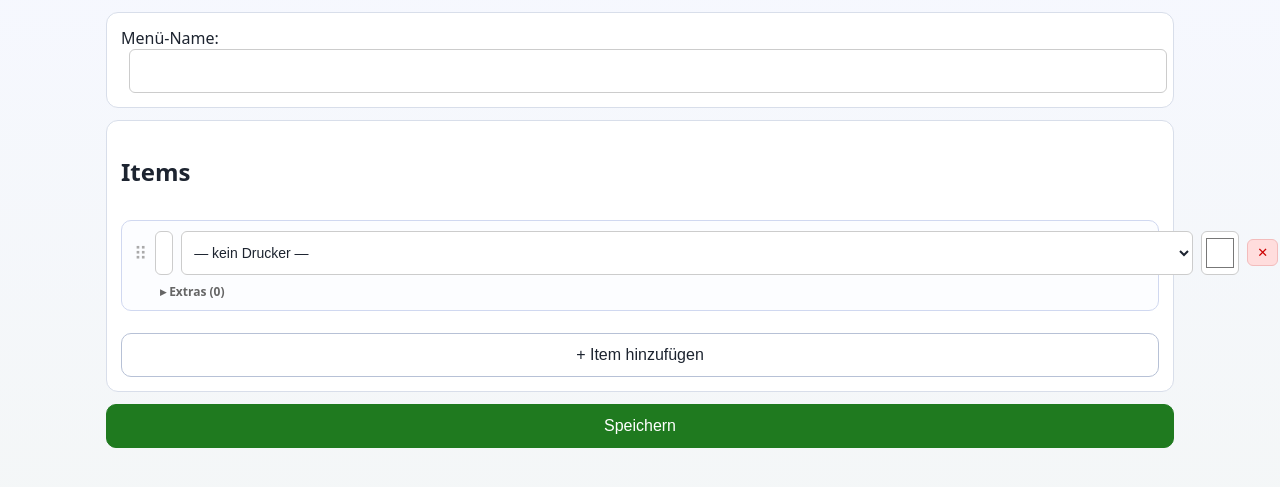
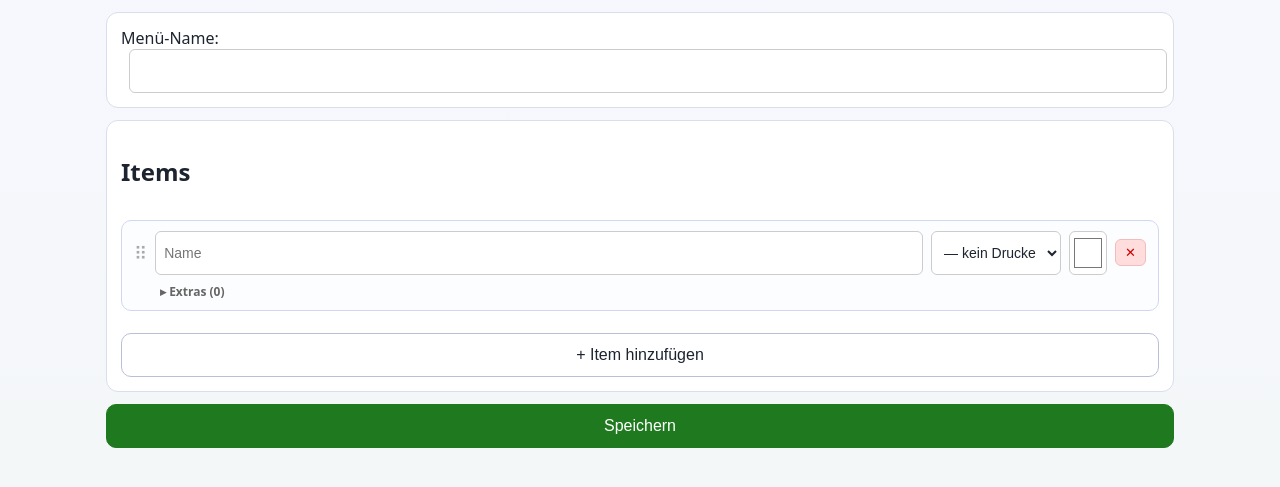
Before and after one commit to philipp-btz/kitchenhelper, a FastAPI app: page /menus/editor in a window 1280 px wide. Shown: the part 60-547 px from the top of the page. Run offline with FastAPI, Linux system fonts and the light colour scheme.

Commit message:
fix env and menu printer selection

```diff
--- a/config.py
+++ b/config.py
@@ -3,8 +3,15 @@ import os
 import shutil
 from typing import Any
 
+from dotenv import load_dotenv
+
 DEFAULTS_DIR = ".defaults"
 LOCAL_DIR = ".local"
+
+# Load .env first (user overrides), then fall back to .defaults/default.env.
+# Already-set env vars (e.g. from Docker environment:) are never overridden.
+load_dotenv(".env")
+load_dotenv(os.path.join(LOCAL_DIR, "default.env"))
 
 
 def setup_local() -> None:
--- a/templates/menu_editor.html
+++ b/templates/menu_editor.html
@@ -25,7 +25,7 @@
   }
   .field-printer {
     padding: 6px 8px; border: 1px solid #ccc; border-radius: 6px;
-    font-size: 14px; min-width: 90px; flex-shrink: 0;
+    font-size: 14px; min-width: 90px; max-width: 130px; flex-shrink: 1;
   }
   .field-bg {
     width: 38px; height: 32px; padding: 2px;
```
